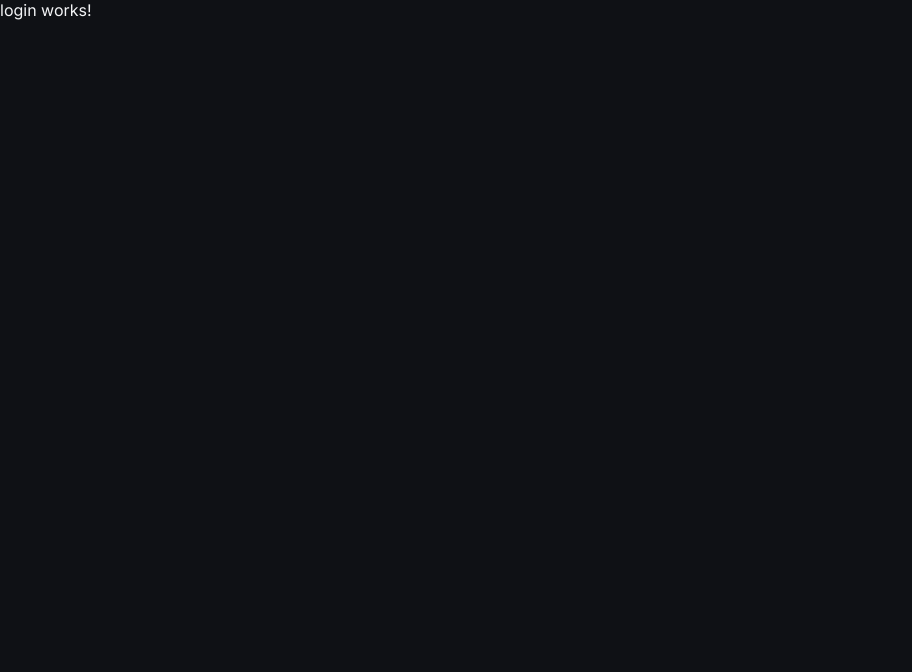
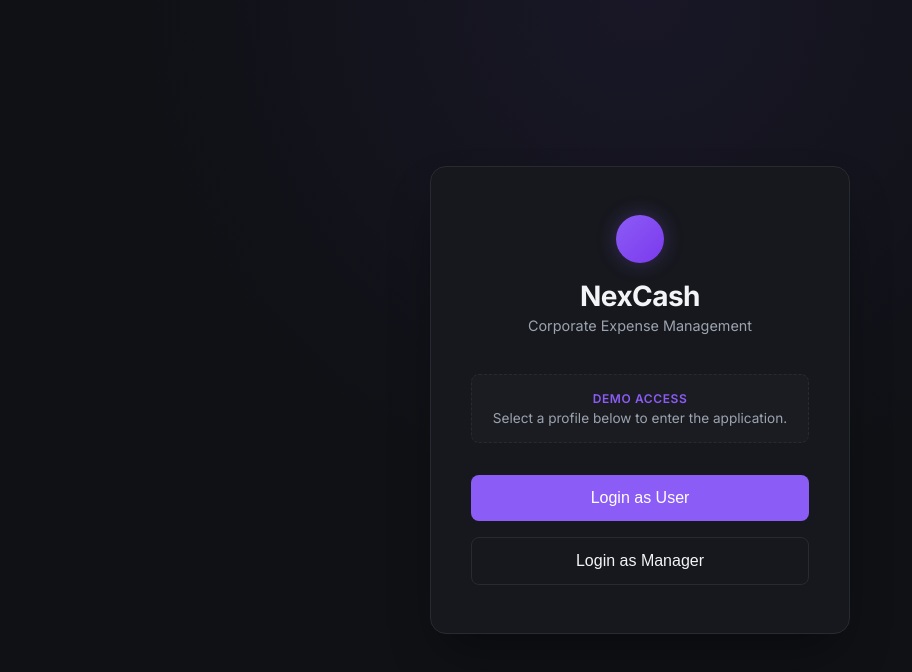
Before and after one commit to ynfleozin/nexcash, an Angular app in the folder frontend/: page / in a window 1280 px wide. Shown: the top 672 px of the page, without its empty margins (0-912 px from the left). Built offline with nearby package versions, Linux system fonts and the light colour scheme.

Commit message:
feat: create premium login UI and wire up authentication simulation

```diff
--- a/frontend/src/app/features/auth/login/login.component.html
+++ b/frontend/src/app/features/auth/login/login.component.html
@@ -1 +1,23 @@
-<p>login works!</p>
+<div class="login-wrapper">
+  <div class="login-card">
+    <div class="brand-header">
+      <div class="logo-circle"></div>
+      <h1>NexCash</h1>
+      <p>Corporate Expense Management</p>
+    </div>
+
+    <div class="demo-notice">
+      <span>Demo Access</span>
+      <p>Select a profile below to enter the application.</p>
+    </div>
+
+    <div class="action-buttons">
+      <button class="btn-primary" (click)="simulateLogin('USER')">
+        Login as User
+      </button>
+      <button class="btn-secondary" (click)="simulateLogin('MANAGER')">
+        Login as Manager
+      </button>
+    </div>
+  </div>
+</div>
--- a/frontend/src/app/features/auth/login/login.component.scss
+++ b/frontend/src/app/features/auth/login/login.component.scss
@@ -0,0 +1,104 @@
+.login-wrapper {
+  min-height: 100vh;
+  display: flex;
+  justify-content: center;
+  align-items: center;
+  background-color: var(--bg-dark);
+  background-image: radial-gradient(circle at 50% 0%, rgba(139, 92, 246, 0.08) 0%, transparent 50%);
+}
+
+.login-card {
+  background-color: var(--surface-dark);
+  border: 1px solid var(--border-color);
+  padding: 3rem 2.5rem;
+  border-radius: 16px;
+  width: 100%;
+  max-width: 420px;
+  box-shadow: 0 25px 50px -12px rgba(0, 0, 0, 0.4);
+  text-align: center;
+}
+
+.brand-header {
+  margin-bottom: 2.5rem;
+
+  .logo-circle {
+    width: 48px;
+    height: 48px;
+    background: linear-gradient(135deg, var(--primary-purple), var(--primary-hover));
+    border-radius: 50%;
+    margin: 0 auto 1rem;
+    box-shadow: 0 0 20px rgba(139, 92, 246, 0.3);
+  }
+
+  h1 {
+    font-size: 1.75rem;
+    font-weight: 700;
+    margin-bottom: 0.25rem;
+    letter-spacing: -0.02em;
+  }
+
+  p {
+    color: var(--text-muted);
+    font-size: 0.9rem;
+  }
+}
+
+.demo-notice {
+  background-color: rgba(255, 255, 255, 0.02);
+  border: 1px dashed var(--border-color);
+  padding: 1rem;
+  border-radius: 8px;
+  margin-bottom: 2rem;
+
+  span {
+    display: block;
+    font-size: 0.75rem;
+    text-transform: uppercase;
+    letter-spacing: 0.05em;
+    color: var(--primary-purple);
+    font-weight: 600;
+    margin-bottom: 0.25rem;
+  }
+
+  p {
+    font-size: 0.85rem;
+    color: var(--text-muted);
+  }
+}
+
+.action-buttons {
+  display: flex;
+  flex-direction: column;
+  gap: 1rem;
+
+  .btn-primary,
+  .btn-secondary {
+    width: 100%;
+    padding: 0.875rem;
+    border-radius: 8px;
+    font-size: 1rem;
+    font-weight: 500;
+    cursor: pointer;
+    transition: all 0.2s ease;
+  }
+
+  .btn-primary {
+    background-color: var(--primary-purple);
+    color: white;
+    border: none;
+
+    &:hover {
+      background-color: var(--primary-hover);
+    }
+  }
+
+  .btn-secondary {
+    background-color: transparent;
+    color: var(--text-main);
+    border: 1px solid var(--border-color);
+
+    &:hover {
+      background-color: rgba(255, 255, 255, 0.05);
+    }
+  }
+}
--- a/frontend/src/app/features/auth/login/login.component.ts
+++ b/frontend/src/app/features/auth/login/login.component.ts
@@ -1,12 +1,28 @@
-import { Component } from '@angular/core';
+import { Component, inject } from '@angular/core';
+import { AuthService } from '../../../core/services/auth.service';
+import { Router } from '@angular/router';
+import { ToastService } from '../../../core/services/toast.service';
 
 @Component({
   selector: 'app-login',
   standalone: true,
   imports: [],
   templateUrl: './login.component.html',
-  styleUrl: './login.component.scss'
+  styleUrl: './login.component.scss',
 })
 export class LoginComponent {
+  private authService = inject(AuthService);
+  private router = inject(Router);
+  private toastService = inject(ToastService);
 
+  simulateLogin(role: 'USER' | 'MANAGER') {
+    this.authService.login(role);
+    this.toastService.show(
+      `Welcome back, ${role.toLocaleLowerCase()}!`,
+      'success',
+    );
+
+    const destination = role === 'USER' ? '/user' : '/manager';
+    this.router.navigate([destination]);
+  }
 }
```
